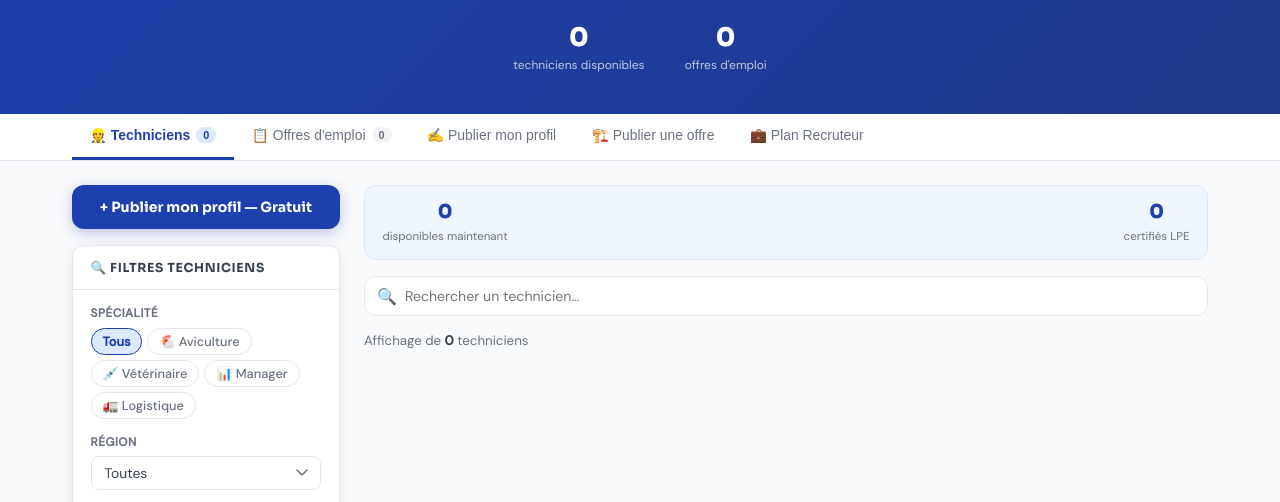
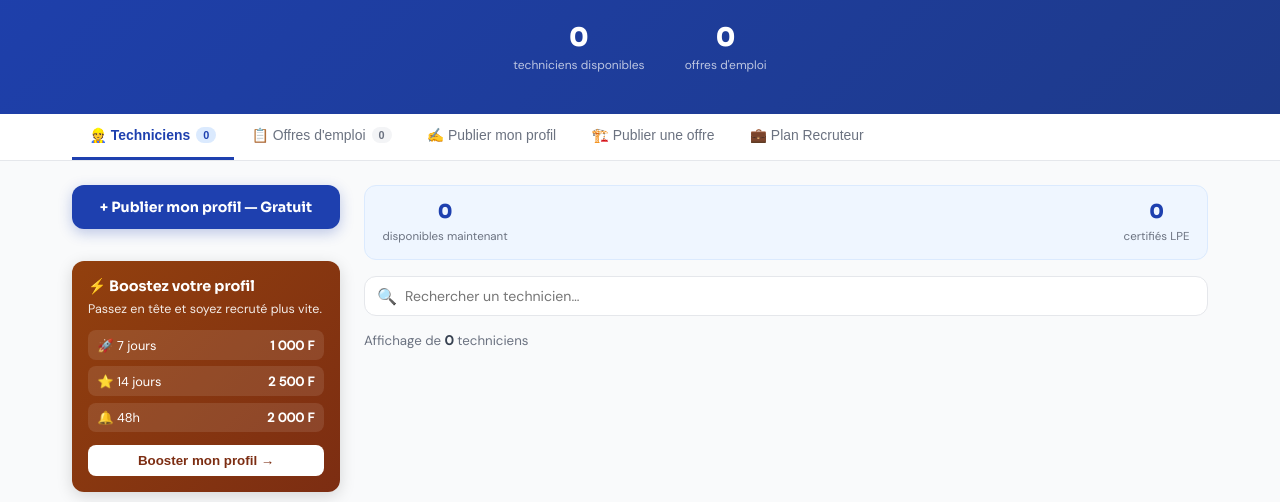
Before and after one commit to Bitjunior12/autoflow-whatsapp-bot, a website: page public/emploi.html in a window 1280 px wide. Shown: the part 260-762 px from the top of the page. Drawn offline with Linux system fonts and the light colour scheme; no server answers.

Commit message:
Ajout bloc boost sidebar emploi

```diff
--- a/public/emploi.html
+++ b/public/emploi.html
@@ -205,7 +205,41 @@ select{width:100%;padding:.48rem .8rem;border:1.5px solid var(--border);border-r
 <div class="main">
   <aside class="sidebar">
     <button class="btn-publi" onclick="switchTab('profil',document.querySelectorAll('.tab')[2])">+ Publier mon profil — Gratuit</button>
+<div style="background:linear-gradient(135deg,#92400e,#7c2d12);color:#fff;border-radius:12px;padding:1rem;margin-top:1rem;box-shadow:0 4px 16px rgba(0,0,0,.15)">
 
+  <div style="font-family:'Sora',sans-serif;font-size:.9rem;font-weight:700;margin-bottom:.4rem">
+    ⚡ Boostez votre profil
+  </div>
+
+  <div style="font-size:.78rem;opacity:.9;margin-bottom:.8rem">
+    Passez en tête et soyez recruté plus vite.
+  </div>
+
+  <div style="display:flex;flex-direction:column;gap:.4rem">
+
+    <div style="display:flex;justify-content:space-between;background:rgba(255,255,255,.1);padding:.4rem .6rem;border-radius:8px;font-size:.8rem">
+      <span>🚀 7 jours</span>
+      <strong>1 000 F</strong>
+    </div>
+
+    <div style="display:flex;justify-content:space-between;background:rgba(255,255,255,.1);padding:.4rem .6rem;border-radius:8px;font-size:.8rem">
+      <span>⭐ 14 jours</span>
+      <strong>2 500 F</strong>
+    </div>
+
+    <div style="display:flex;justify-content:space-between;background:rgba(255,255,255,.1);padding:.4rem .6rem;border-radius:8px;font-size:.8rem">
+      <span>🔔 48h</span>
+      <strong>2 000 F</strong>
+    </div>
+
+  </div>
+
+  <button onclick="openM('m-boost')"
+    style="margin-top:.8rem;width:100%;padding:.5rem;background:#fff;color:#7c2d12;font-weight:700;border:none;border-radius:8px;cursor:pointer">
+    Booster mon profil →
+  </button>
+
+</div>
     <div class="card">
       <div class="card-head">🔍 Filtres techniciens</div>
       <div class="card-body">
```
